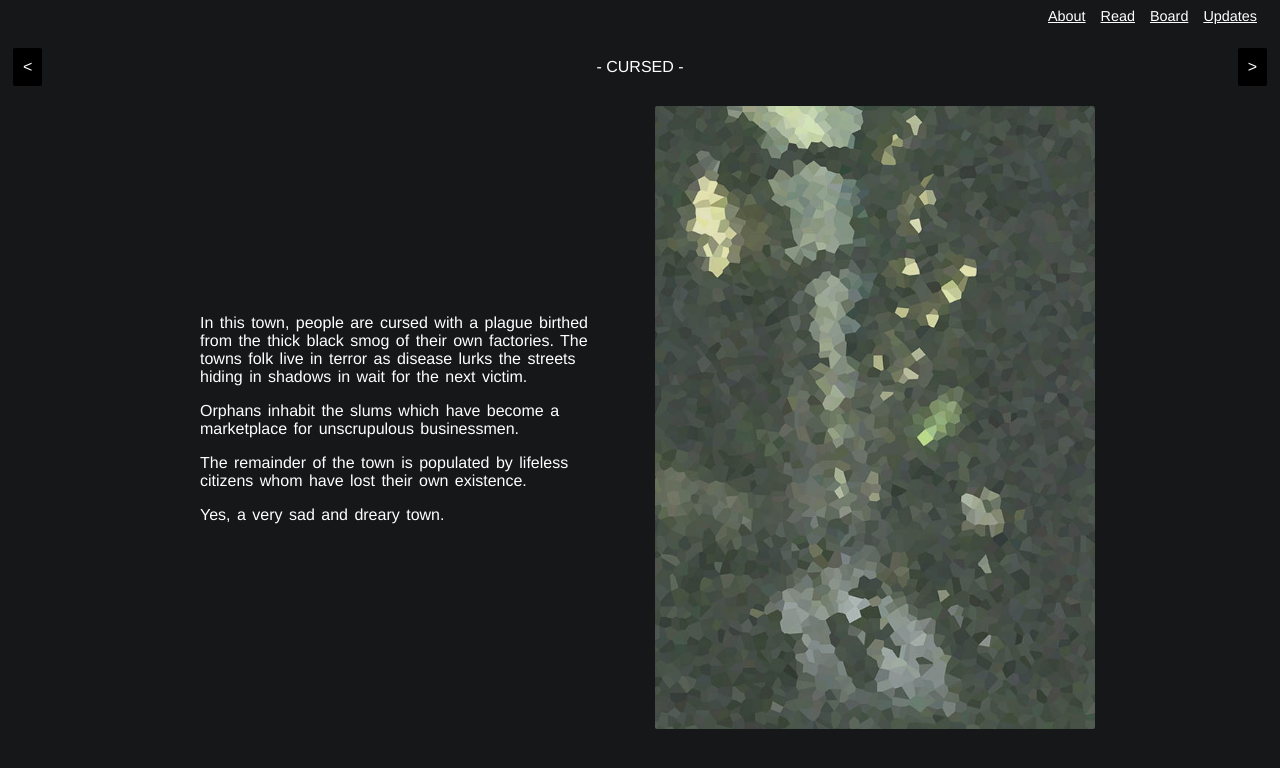
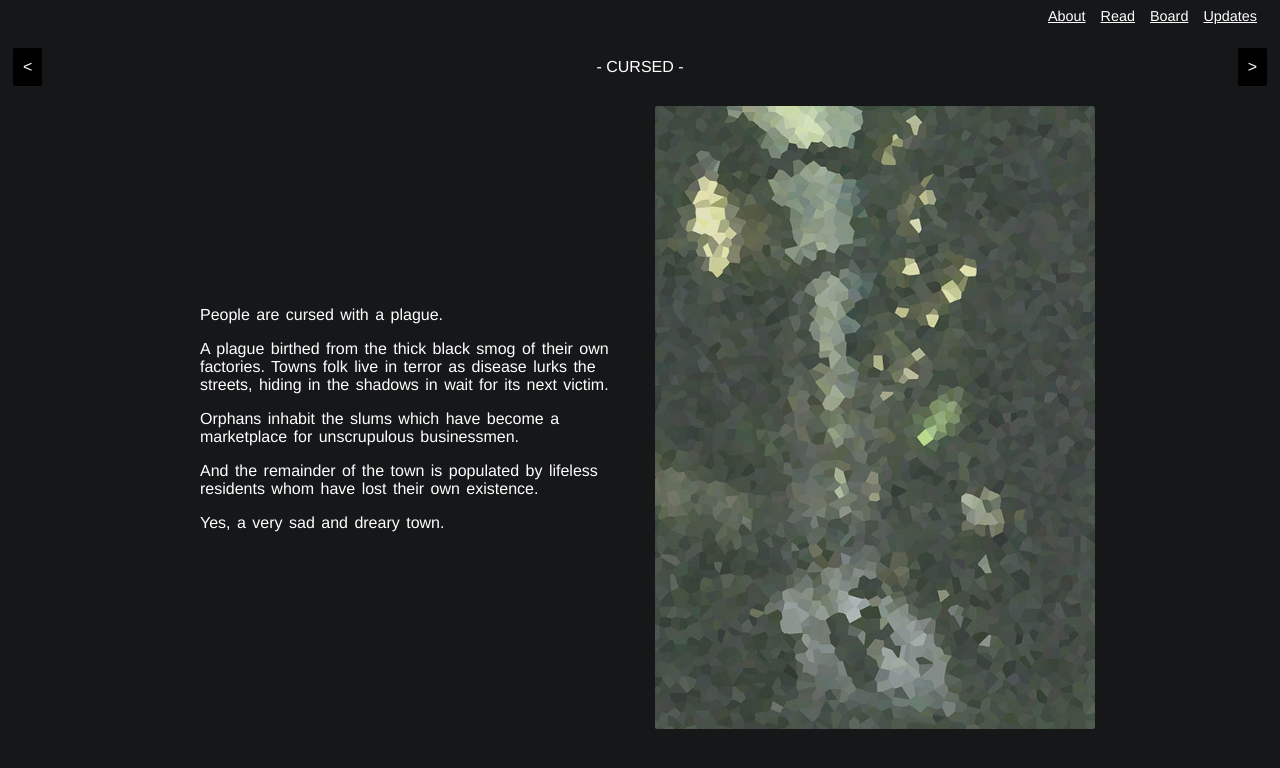
Before and after one commit to livelifedev/story-project, a Next.js app: page /chapters/cursed in a window 1280 px wide. Shown: the top 768 px of the page. Built offline with nearby package versions, Linux system fonts and the light colour scheme.

Commit message:
updated cover

```diff
--- a/pages/chapters/cursed.js
+++ b/pages/chapters/cursed.js
@@ -13,22 +13,20 @@ const Cursed = () => {
       prevChapter={prevChapter}
       nextChapter={nextChapter}
     >
+      <p>People are cursed with a plague.</p>
       <p>
-        In this town, people are cursed with a plague birthed from the thick
-        black smog of their own factories. The towns folk live in terror as
-        disease lurks the streets hiding in shadows in wait for the next victim.
+        A plague birthed from the thick black smog of their own factories. Towns
+        folk live in terror as disease lurks the streets, hiding in the shadows
+        in wait for its next victim.
       </p>
-
       <p>
         Orphans inhabit the slums which have become a marketplace for
         unscrupulous businessmen.
       </p>
-
       <p>
-        The remainder of the town is populated by lifeless citizens whom have
-        lost their own existence.
+        And the remainder of the town is populated by lifeless residents whom
+        have lost their own existence.
       </p>
-
       <p>Yes, a very sad and dreary town.</p>
     </ChapterLayout>
   );
--- a/pages/chapters/shepherd.js
+++ b/pages/chapters/shepherd.js
@@ -1,8 +1,8 @@
 import ChapterLayout from '../../components/layouts/ChapterLayout';
 
 const Shepherd = () => {
-  const title = 'Bedtime Story';
-  const image = '/pics/bedtimestory.jpg';
+  const title = 'Shepherd';
+  const image = '/pics/shepherd.jpg';
   const prevChapter = 'newworld';
   const nextChapter = 'beautybeasts';
 
--- a/pages/chapters/theboy.js
+++ b/pages/chapters/theboy.js
@@ -16,8 +16,8 @@ const TheBoy = () => {
       <p>This boy was a chimney sweep.</p>
 
       <p>
-        He would be constantly distracted and lost in his own thoughts. Everyone
-        in town found him very odd.
+        Constantly, he would be distracted and lost in his own thoughts.
+        Everyone in town found him very odd.
       </p>
 
       <p>When spoken to, he would say the most abnormal things:</p>
--- a/pages/updates.js
+++ b/pages/updates.js
@@ -5,7 +5,7 @@ const Updates = () => {
     <Layout>
       <h1>Updates</h1>
 
-      <div className="update-text">12 of 35 illustrations done.</div>
+      <div className="update-text">13 of 35 illustrations done.</div>
 
       <style jsx>{`
         h1 {
```
Also changed, not shown: pages/chapters/bedtimestory.js (+4 -4 lines), public/pics/cover.jpg, public/thumbs/cover.jpg.
